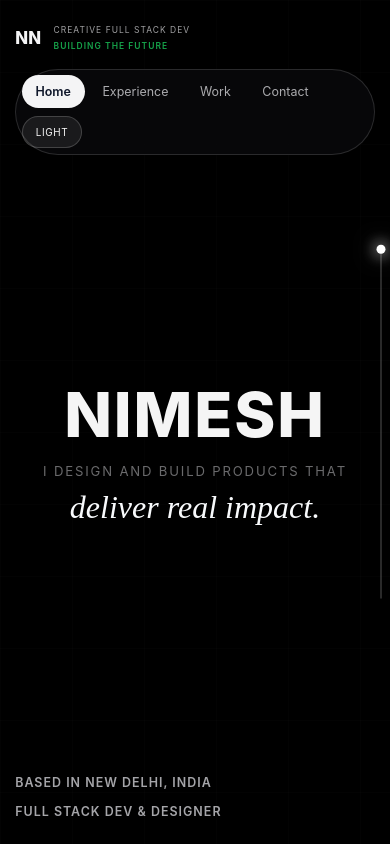
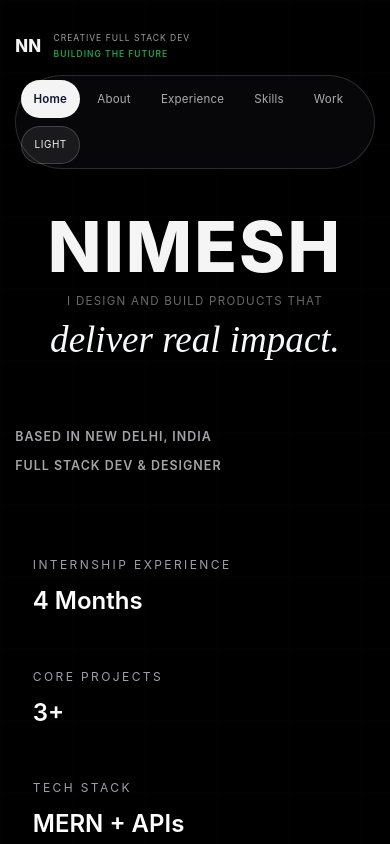
Before and after one commit to siXthells-04/portfolio, a React (Vite) app: page / in a window 390 px wide. Shown: the top 844 px of the page. Built offline with nearby package versions, Linux system fonts and the light colour scheme.

Commit message:
updated portfolio

```diff
--- a/src/index.css
+++ b/src/index.css
@@ -816,14 +816,12 @@ body[data-theme='aurora'] .open-to-work-inline::before {
 
 @media (max-width: 768px) {
   .scroll-progress {
-    right: 8px;
-    width: 2px;
-    height: 42vh;
+    display: none;
   }
 
   .scroll-progress-dot {
-    width: 9px;
-    height: 9px;
+    width: 0;
+    height: 0;
   }
 
   .landing-nav-indicator {
@@ -831,14 +829,14 @@ body[data-theme='aurora'] .open-to-work-inline::before {
   }
 
   .landing-nav-pill a {
-    display: none;
-  }
-
-  .landing-nav-pill a:nth-of-type(1),
-  .landing-nav-pill a:nth-of-type(3),
-  .landing-nav-pill a:nth-of-type(5),
-  .landing-nav-pill a:nth-of-type(7) {
     display: inline-flex;
+    align-items: center;
+    justify-content: center;
+    white-space: nowrap;
+    min-height: 2.35rem;
+    padding: 0.48rem 0.78rem;
+    font-size: 0.72rem;
+    letter-spacing: 0.02em;
   }
 
   .landing-nav-pill a.is-active {
@@ -846,17 +844,42 @@ body[data-theme='aurora'] .open-to-work-inline::before {
   }
 
   .landing-home {
-    padding-bottom: 1.4rem;
+    min-height: auto;
+    gap: 1.2rem;
+    padding-bottom: 1.6rem;
   }
 
   .landing-nav {
     flex-direction: column;
     align-items: flex-start;
+    gap: 0.85rem;
   }
 
   .landing-nav-pill {
     width: 100%;
     justify-content: space-between;
+    padding: 0.3rem;
+  }
+
+  .landing-nav-links {
+    display: flex;
+    align-items: center;
+    gap: 0.32rem;
+    width: 100%;
+    overflow-x: auto;
+    overscroll-behavior-x: contain;
+    scrollbar-width: none;
+    -webkit-overflow-scrolling: touch;
+  }
+
+  .landing-nav-links::-webkit-scrollbar {
+    display: none;
+  }
+
+  .landing-nav-pill .theme-switch {
+    flex-shrink: 0;
+    min-height: 2.35rem;
+    padding-inline: 0.78rem;
   }
 
   .landing-edge-meta {
@@ -893,12 +916,25 @@ body[data-theme='aurora'] .open-to-work-inline::before {
   }
 
   .landing-kicker {
-    font-size: 0.82rem;
-    letter-spacing: 0.14em;
+    margin-top: 0.85rem;
+    font-size: 0.72rem;
+    letter-spacing: 0.11em;
+    line-height: 1.5;
+  }
+
+  .landing-title {
+    font-size: clamp(2.6rem, 18vw, 4.5rem);
+    line-height: 0.92;
+  }
+
+  .landing-center {
+    padding: 1.2rem 0 1.5rem;
   }
 
   .landing-impact {
     margin-top: 0.6rem;
+    font-size: clamp(1.5rem, 9.5vw, 2.45rem);
+    line-height: 1.06;
   }
 
   .landing-edge-meta {
@@ -912,16 +948,35 @@ body[data-theme='aurora'] .open-to-work-inline::before {
   }
 
   .theme-switch {
-    min-height: 2.1rem;
+    min-height: 2.35rem;
     padding: 0.55rem 0.75rem;
     font-size: 0.62rem;
     letter-spacing: 0.05em;
+  }
+
+  .landing-nav-pill a,
+  .btn-primary,
+  .btn-secondary,
+  .contact-cta {
+    min-height: 2.35rem;
+  }
+
+  .glass {
+    border-radius: 1rem;
   }
 
   .glass-card,
   .project-card {
     border-radius: 1rem;
     padding: 1.1rem;
+  }
+
+  .section-scatter {
+    padding-block: 2rem;
+  }
+
+  .section-scatter .grid {
+    gap: 1rem;
   }
 
   .hero-rail-wrap {
@@ -970,6 +1025,8 @@ body[data-theme='aurora'] .open-to-work-inline::before {
   }
 
   .open-to-work-inline {
+    width: 100%;
+    justify-content: center;
     font-size: 0.66rem;
     letter-spacing: 0.06em;
   }
@@ -979,6 +1036,11 @@ body[data-theme='aurora'] .open-to-work-inline::before {
     font-size: 0.72rem;
     letter-spacing: 0.04em;
     padding: 0.72rem 1.05rem;
+  }
+
+  .contact-cta {
+    width: 100%;
+    justify-content: center;
   }
 
   .hero-orb-left {
```
